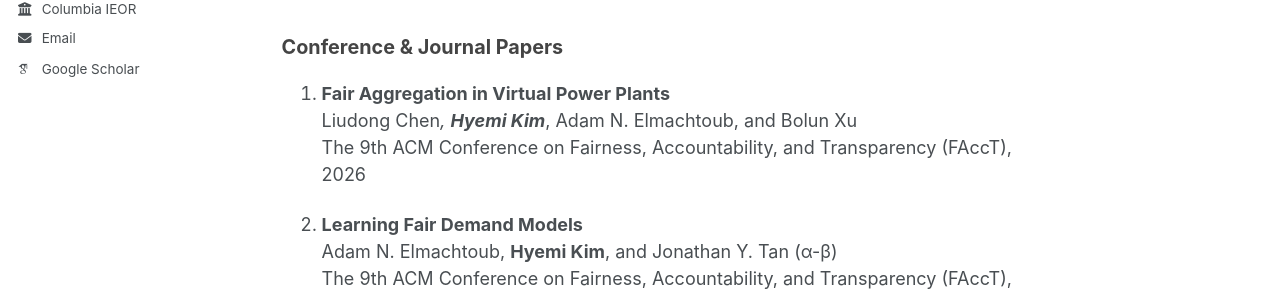
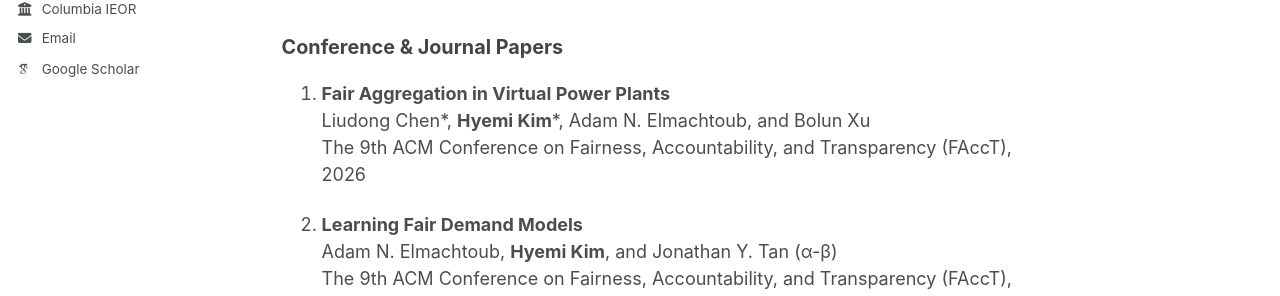
Before and after one commit to HyemiK1m/hyemik1m.github.io, a Jekyll site: the page built from _pages/about.md, in a window 1280 px wide and 900 px high. Shown: the part 434-730 px from the top of the window. Built offline with Jekyll 4.4.1, drawn with Linux system fonts in a browser that asks for light colours; some web fonts are replaced; a script that is not in the unit is left out.

```diff
--- a/_pages/about.md
+++ b/_pages/about.md
@@ -18,7 +18,7 @@ I received my MS degree in Industrial and Systems Engineering from Korea Advance
 <h3 style="color:#444; font-size:1.1em; font-weight:700; margin-bottom:1em;">Conference & Journal Papers</h3>
 
 1. **Fair Aggregation in Virtual Power Plants**<br>
-Liudong Chen*, **Hyemi Kim***, Adam N. Elmachtoub, and Bolun Xu <br>
+Liudong Chen\*, **Hyemi Kim**\*, Adam N. Elmachtoub, and Bolun Xu <br>
 The 9th ACM Conference on Fairness, Accountability, and Transparency (FAccT), 2026<br>
 
 1. **Learning Fair Demand Models**<br>
```
